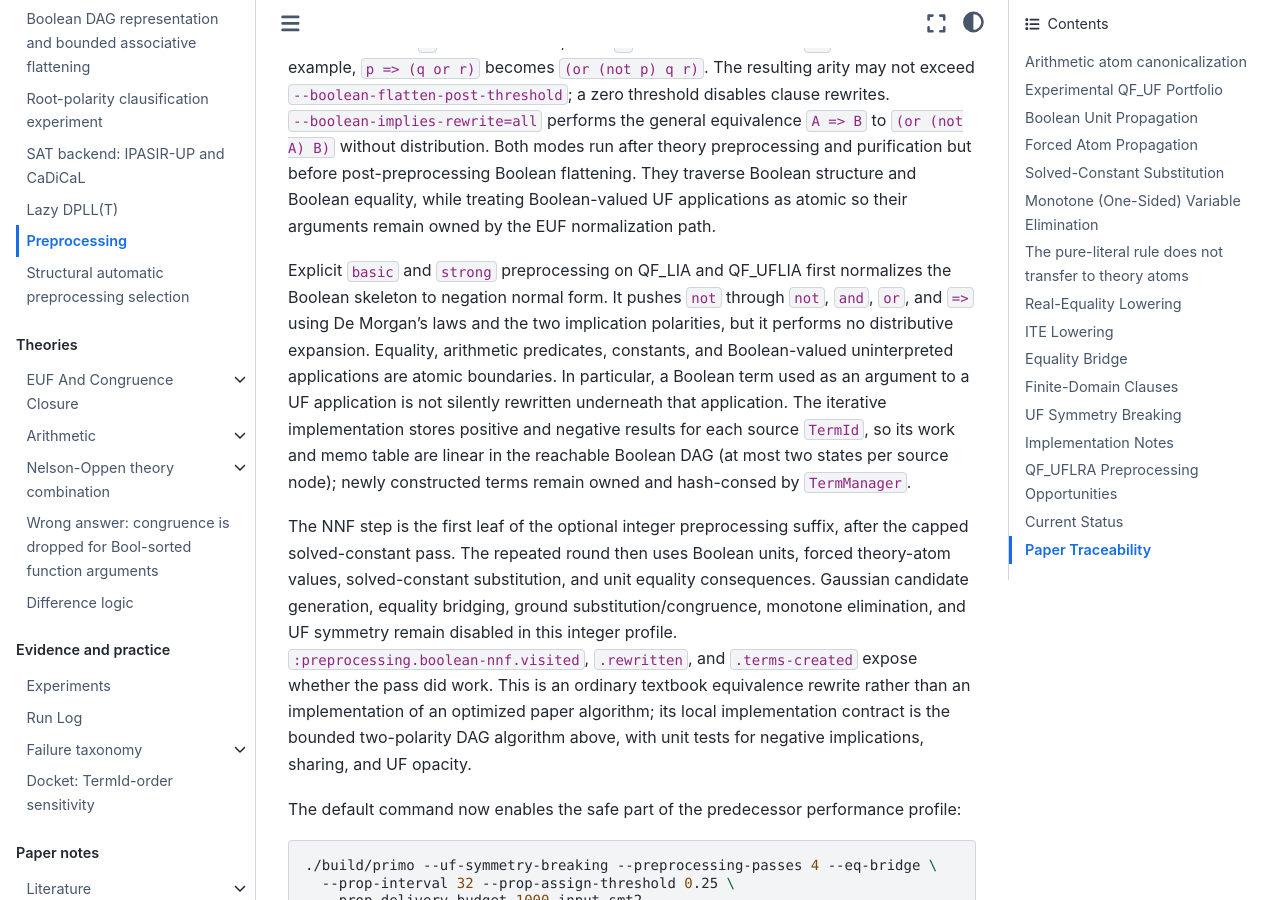
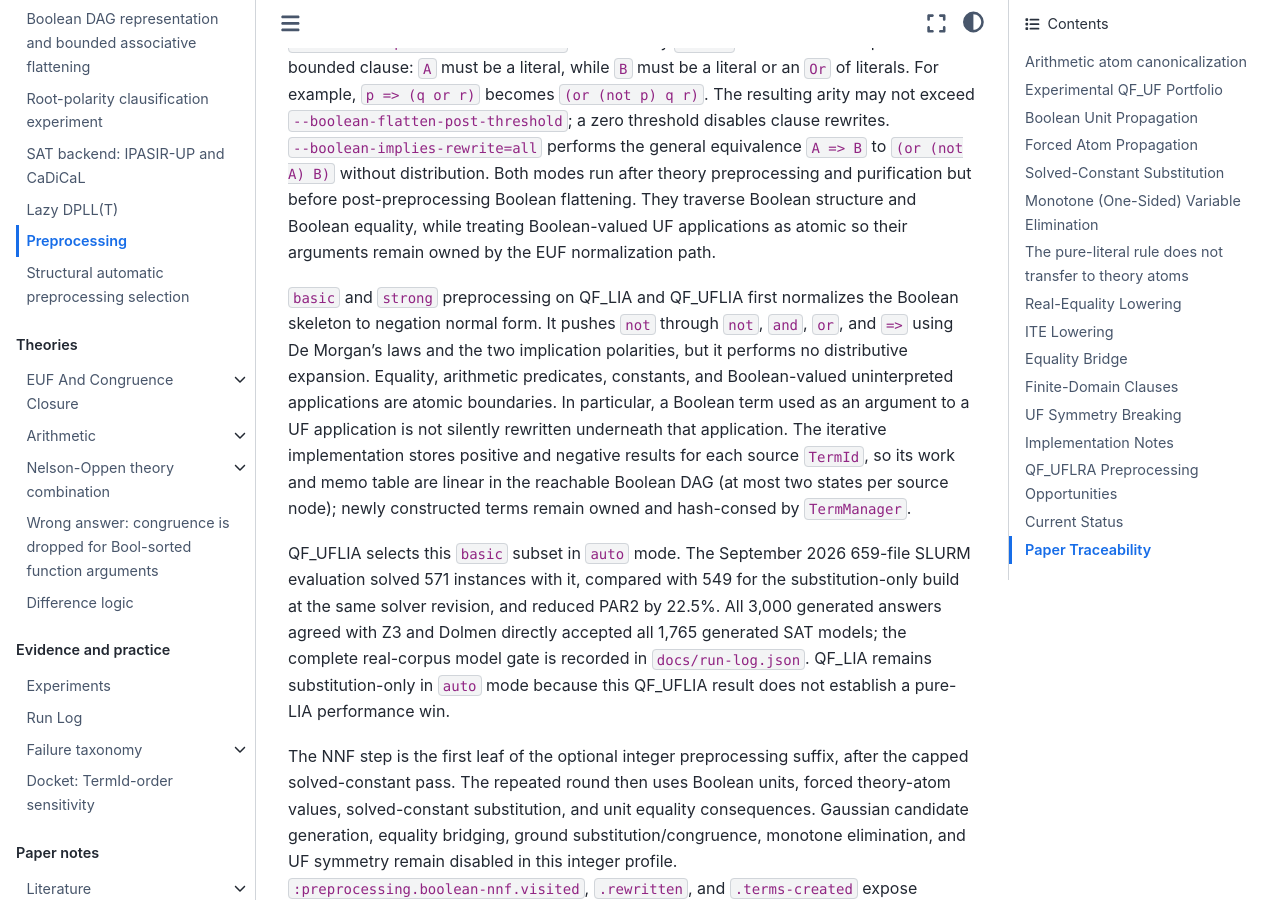
Before and after one commit to primo-solver/primo, a Jupyter Book: the page built from docs/preprocessing.md, in a window 1280 px wide and 900 px high, scrolled down 2111 px. Built offline with Jupyter Book 1.0.4 settings and Sphinx 7.4.7 and the Sphinx Book theme 1.1.4, drawn with Linux system fonts in a browser that asks for light colours; some of the changed text lies outside the part shown.

Commit message:
Promote integer-safe QF_UFLIA preprocessing

```diff
--- a/docs/preprocessing.md
+++ b/docs/preprocessing.md
@@ -6,10 +6,11 @@ formula classification, so the mode applies to pure QF_UF, pure QF_LRA,
 QF_UFLRA, QF_LIA, QF_UFLIA, and propositional inputs; individual
 transformations remain shape-dependent and are no-ops when their recognizers
 do not apply. The CLI and `CheckSatOptions::preprocessing_mode` default is
-`auto`. For the integer logics, `auto` deliberately maps to the audited
-substitution-only path, preserving the default behavior, while explicit
-`basic` and `strong` opt into the integer-safe Boolean/value-propagation
-profile described below.
+`auto`. For pure QF_LIA, `auto` deliberately maps to the audited
+substitution-only path. For QF_UFLIA, `auto` maps to the evaluated
+integer-safe Boolean/value-propagation profile described below. Explicit
+`off` preserves the substitution-only comparison path, while `strong` also
+enables the guarded integer numeral-domain machinery.
 
 The former QF_UF-specific names have been removed. Use
 `--preprocessing-mode` and `--auto-preprocess-selector`; unknown legacy names
@@ -96,7 +97,7 @@ flattening. They traverse Boolean structure and Boolean equality, while treating
 Boolean-valued UF applications as atomic so their arguments remain owned by the
 EUF normalization path.
 
-Explicit `basic` and `strong` preprocessing on QF_LIA and QF_UFLIA first
+`basic` and `strong` preprocessing on QF_LIA and QF_UFLIA first
 normalizes the Boolean skeleton to negation normal form. It pushes `not`
 through `not`, `and`, `or`, and `=>` using De Morgan's laws and the two
 implication polarities, but it performs no distributive expansion. Equality,
@@ -107,6 +108,14 @@ application. The iterative implementation stores positive and negative
 results for each source `TermId`, so its work and memo table are linear in the
 reachable Boolean DAG (at most two states per source node); newly constructed
 terms remain owned and hash-consed by `TermManager`.
+
+QF_UFLIA selects this `basic` subset in `auto` mode. The September 2026
+659-file SLURM evaluation solved 571 instances with it, compared with 549 for
+the substitution-only build at the same solver revision, and reduced PAR2 by
+22.5%. All 3,000 generated answers agreed with Z3 and Dolmen directly accepted
+all 1,765 generated SAT models; the complete real-corpus model gate is recorded
+in `docs/run-log.json`. QF_LIA remains substitution-only in `auto` mode because
+this QF_UFLIA result does not establish a pure-LIA performance win.
 
 The NNF step is the first leaf of the optional integer preprocessing suffix,
 after the capped solved-constant pass. The repeated round then uses Boolean
```
Also changed, not shown: docs/architecture.md (+3 -0 lines), docs/euf.md (+8 -0 lines), docs/modular-theory-combination.md (+7 -6 lines), docs/open-leads.md (+5 -5 lines), docs/tactics.md (+5 -4 lines), 5 other files.
